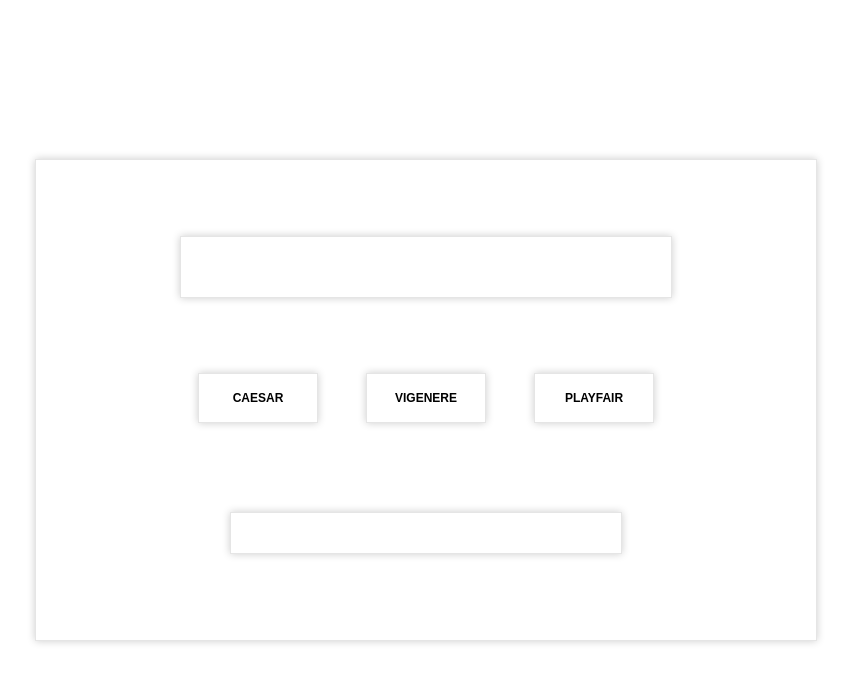
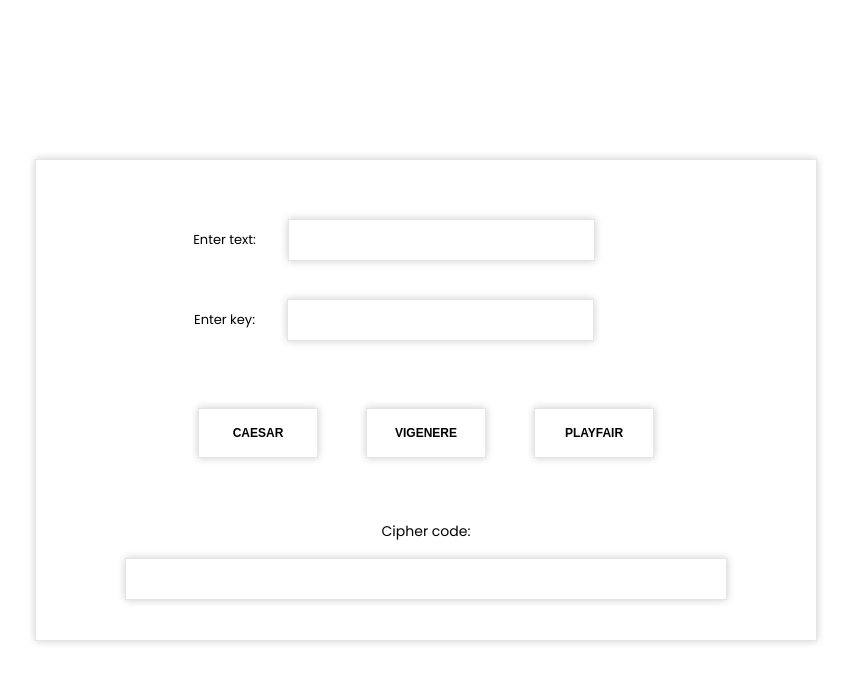
Before and after one commit to marcelinax/Szyfrowanie, a plain HTML site: page index.html in a window 1280 px wide. Both pictures are taken after a click on the button "CAESAR". Shown: the whole page, without its empty margins (214-1065 px from the left). Drawn offline with Linux system fonts and the light colour scheme.

Commit message:
add  Vigenere cipher

```diff
--- a/index.html
+++ b/index.html
@@ -13,16 +13,26 @@
   <body>
     <div class="container">
       <div class="menu_block">
+        <div class="top_box">
           <div class="text_area">
+            <label class="input_label" for="">Enter text:</label>
             <input class="input" type="text" />
+          </div>
+          <div class="text_area">
+            <label class="labelKey" for="">Enter key:</label>
+            <input class="key" type="text" />
           </div>
           <div class="choosing_the_cipher">
             <button class="caesar">Caesar</button>
             <button class="vigenere">Vigenere</button>
             <button class="playfair">Playfair</button>
           </div>
+        </div>
+        <div class="bottom_box">
           <div class="cipher_code_area">
+            <label class="cipher_code_label" for="">Cipher code:</label>
             <input class="cipher_code" type="text" />
+          </div>
         </div>
       </div>
     </div>
--- a/main.js
+++ b/main.js
@@ -1,20 +1,74 @@
-const alfabet = "AĄBCĆDEĘFGHIJKLŁMNŃOÓPQRSŚTUVWXYZŹŻ";
+const alphabet = "AĄBCĆDEĘFGHIJKLŁMNŃOÓPQRSŚTUVWXYZŹŻ";
 
-const Caesar = (slowo) => {
-  let zaszyfrowane = "";
-  for (let i = 0; i < slowo.length; i++) {
-    const litera = slowo[i].toUpperCase();
-    const pozycjaWAlfabecie = alfabet.indexOf(litera);
-    zaszyfrowane += alfabet[(pozycjaWAlfabecie + 3) % 35];
+// vigenere
+const vigenere = (input, key) => {
+  let output = "";
+  for (let i = 0, j = 0; i < input.length; i++) {
+    const letter = input.charCodeAt(i);
+    if (isUpperCase(letter)) {
+      output += String.fromCharCode(
+        ((letter - 65 + key[j % key.length]) % 26) + 65
+      );
+      j++;
+    } else if (isLowerCase(letter)) {
+      output += String.fromCharCode(
+        ((letter - 97 + key[j % key.length]) % 26) + 97
+      );
+      j++;
+    } else output += input.charAt(i);
   }
-  return zaszyfrowane;
+  return output;
+};
+const initVigenere = () => {
+  document.querySelector(".vigenere").addEventListener("click", () => {
+    const userInput = document.querySelector(".input").value;
+    console.log(document.querySelector(".input").value);
+    console.log(userInput);
+    const key = filterKey(document.querySelector(".key").value);
+    console.log(key);
+    //decrypt
+    // for (let i = 0; i < key.length; i++) {
+    //   key[i] = (26 - key[i]) % 26;
+    // }
+    const cipherCode = vigenere(userInput, key);
+    const output = (document.querySelector(".cipher_code").value = cipherCode);
+    return output;
+  });
+};
+const filterKey = (key) => {
+  const keyTab = [];
+  for (let i = 0; i < key.length; i++) {
+    const letter = key.charCodeAt(i);
+    if (isLetter(letter)) keyTab.push((letter - 65) % 32);
+  }
+  return keyTab;
+};
+const isUpperCase = (letter) => {
+  return 65 <= letter && letter <= 90;
+};
+const isLowerCase = (letter) => {
+  return 97 <= letter && letter <= 122;
+};
+
+const isLetter = (letter) => {
+  return isUpperCase(letter) || isLowerCase(letter);
+};
+
+// Caesar
+const caesar = (text) => {
+  let encrypted = "";
+  for (let i = 0; i < text.length; i++) {
+    const letter = text[i].toUpperCase();
+    const positionInTheAlphabet = alphabet.indexOf(letter);
+    encrypted += alphabet[(positionInTheAlphabet + 3) % 35];
+  }
+  return encrypted;
 };
 
 const initCaesar = () => {
-  console.log(document.querySelector(".input").value);
   document.querySelector(".caesar").addEventListener("click", () => {
     const userInput = document.querySelector(".input").value;
-    const cipherCode = Caesar(userInput);
+    const cipherCode = caesar(userInput);
     const value = (document.querySelector(".cipher_code").value = cipherCode);
     return value;
   });
@@ -22,6 +76,7 @@ const initCaesar = () => {
 
 const init = () => {
   initCaesar();
+  initVigenere();
 };
 
 document.addEventListener("DOMContentLoaded", () => {
--- a/style.css
+++ b/style.css
@@ -24,39 +24,76 @@ body {
   align-items: center;
   flex-direction: column;
 }
-.text_area,
+.top_box {
+  display: flex;
+  flex-basis: 100%;
+  flex-direction: column;
+  height: auto;
+}
+.text_area {
+  display: flex;
+  flex-basis: 100%;
+  align-items: center;
+  justify-content: center;
+}
+.input,
+.key {
+  height: 40px;
+  width: 305px;
+  border: 1px solid rgba(0, 0, 0, 0.1);
+  box-shadow: 0 0 8px rgba(0, 0, 0, 0.2);
+  text-align: center;
+  outline: none;
+}
+.key,
+.labelKey {
+  margin-top: -10rem;
+}
+.bottom_box {
+  display: flex;
+  flex-basis: 40%;
+  margin-top: -5rem;
+}
 .cipher_code_area {
   display: flex;
   flex-basis: 100%;
   align-items: center;
+  justify-content: center;
+  flex-direction: column;
 }
-.input,
 .cipher_code {
-  height: 60px;
-  width: 490px;
+  height: 40px;
+  width: 600px;
+  outline: none;
   border: 1px solid rgba(0, 0, 0, 0.1);
   box-shadow: 0 0 8px rgba(0, 0, 0, 0.2);
-  text-align: center;
 }
 .choosing_the_cipher {
   display: flex;
   flex-basis: 100%;
-  margin-bottom: -10rem;
+  margin-bottom: -5rem;
 }
 .caesar,
 .vigenere,
 .playfair {
   width: 120px;
   height: 50px;
-  margin: 0 2em;
+  margin: -6em 2em;
   box-shadow: 0 0 8px rgba(0, 0, 0, 0.2);
   border: 1px solid rgba(0, 0, 0, 0.1);
   text-transform: uppercase;
   font-weight: 600;
   font-size: 12px;
   background-color: transparent;
+  outline: none;
 }
-.cipher_code {
-  height: 40px;
-  width: 390px;
+.cipher_code_label {
+  margin-bottom: 1rem;
+  font-size: 14px;
 }
+.labelKey,
+.input_label {
+  margin-left: -4rem;
+  margin-right: 2rem;
+  font-size: 13px;
+}
```
Lines whose indentation alone changed are shown as unchanged.
